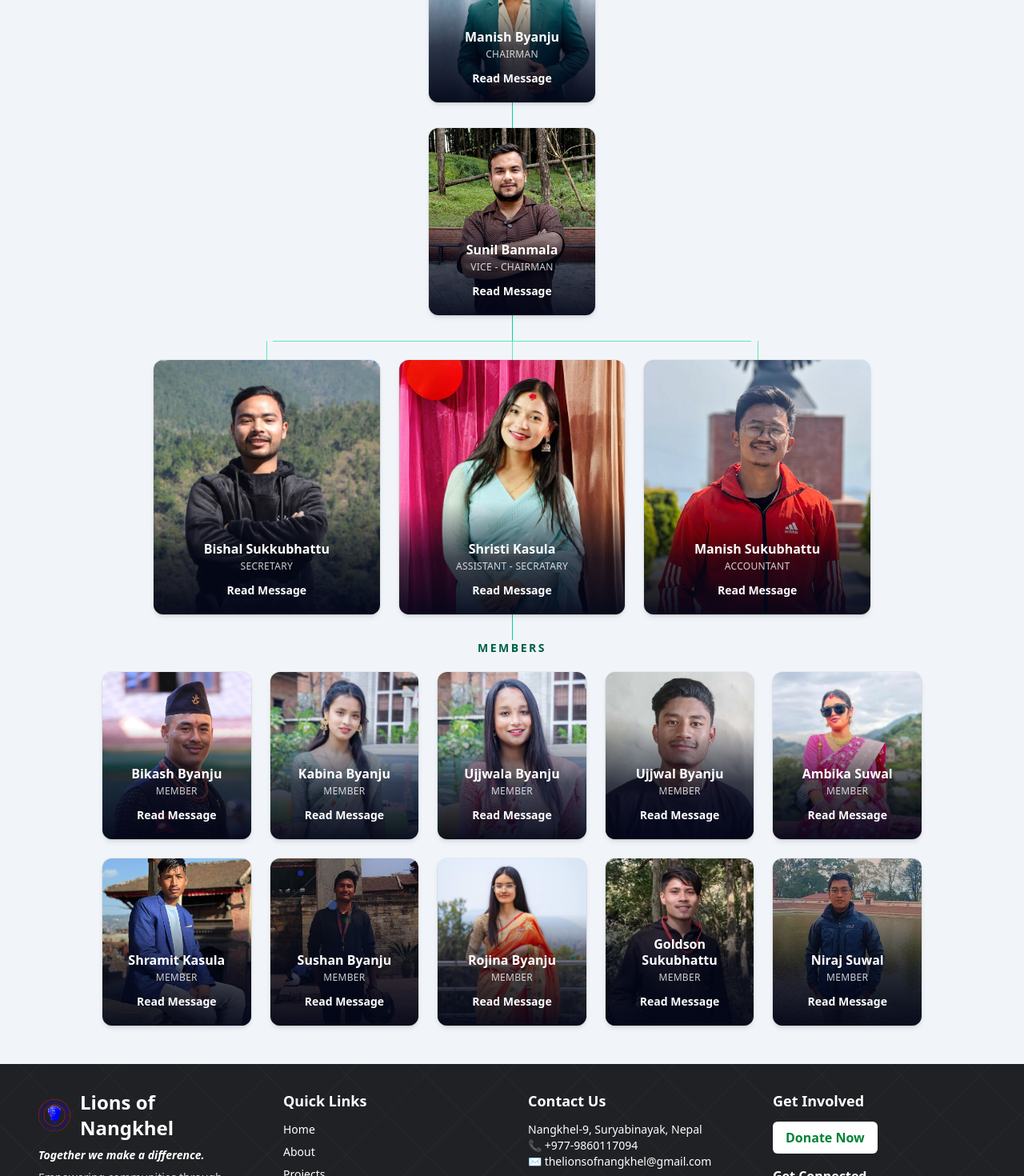
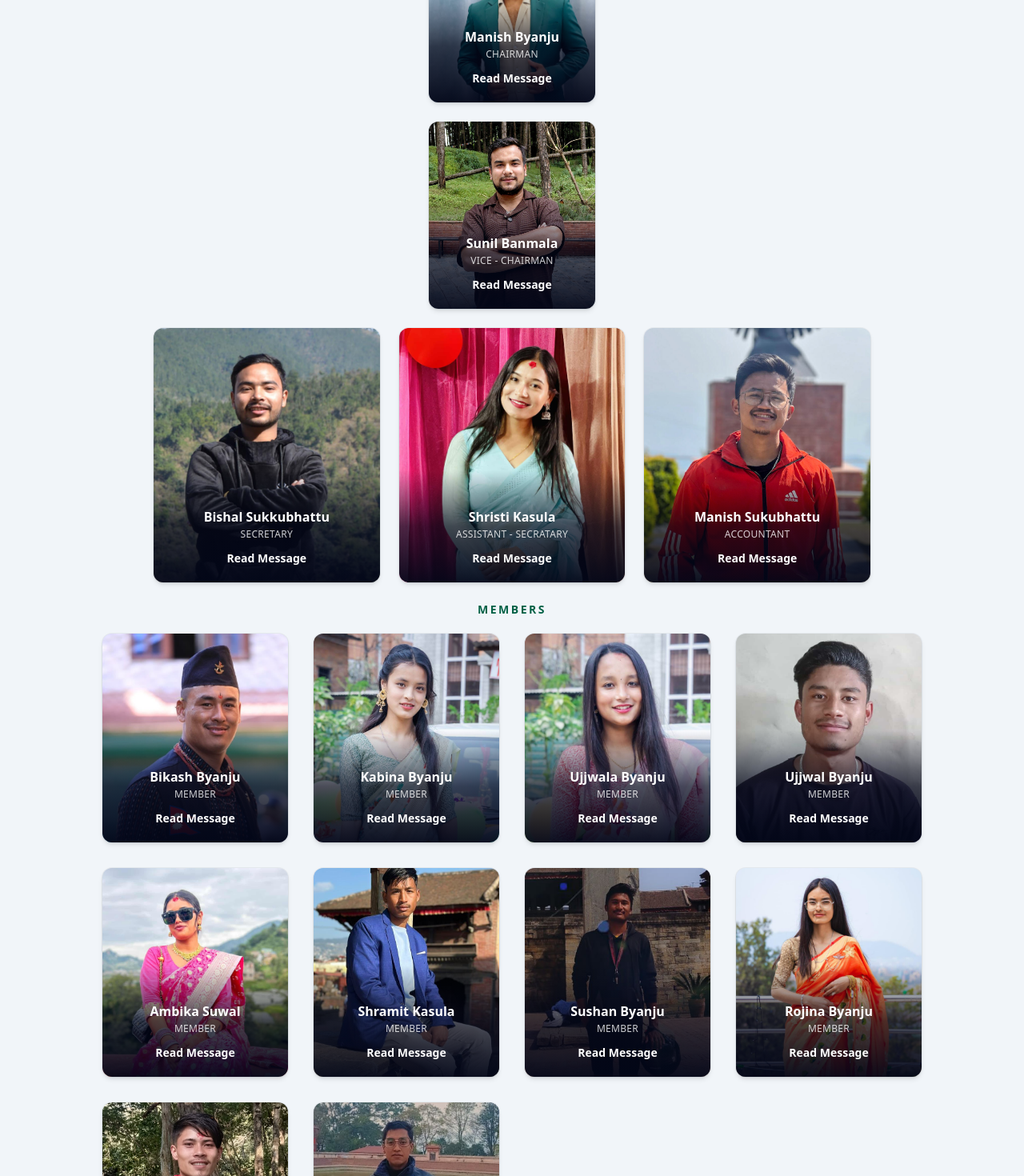
Before and after one commit to nirajsuwal11/nangkhel, a React (Vite) app: page / in a window 1280 px wide. Shown: the part 2680-4150 px from the top of the page at 80% size. Built offline with nearby package versions, Linux system fonts and the light colour scheme.

Commit message:
changed footer logo

```diff
--- a/src/components/Footer.jsx
+++ b/src/components/Footer.jsx
@@ -14,16 +14,20 @@ export default function Footer() {
         {/* Column 1 */}
         <div>
           <div className="mb-2 flex items-center gap-3">
+            <span className="flex h-12 w-12 shrink-0 items-center justify-center rounded-full bg-white shadow-sm ring-1 ring-slate-200">
               <img
                 src={logo}
                 alt="The Lions of Nangkhel logo"
                 className="h-10 w-10 object-contain"
               />
+            </span>
+            <div>
               <h2 className="text-2xl font-bold">Lions of Nangkhel</h2>
-          </div>
-          <p className="mb-2 text-sm font-semibold italic text-white">
+              <p className="text-sm font-semibold italic text-white">
                 Together we make a difference.
               </p>
+            </div>
+          </div>
           <p className="text-sm text-white/80">
             Empowering communities through education, healthcare, and kindness.
           </p>
--- a/src/pages/About.jsx
+++ b/src/pages/About.jsx
@@ -301,7 +301,7 @@ The club believes that young people are not only the future of a community but a
             </p>
           </header>
 
-          <div className="mx-auto flex max-w-5xl flex-col items-center">
+          <div className="mx-auto flex max-w-5xl flex-col items-center gap-6">
             {chairman && (
               <div className="w-44 sm:w-52">
                 <PersonCard
@@ -311,10 +311,6 @@ The club believes that young people are not only the future of a community but a
                   bio={chairman.bio}
                 />
               </div>
-            )}
-
-            {chairman && viceChairman && (
-              <div className="h-8 w-px bg-emerald-400" aria-hidden="true" />
             )}
 
             {viceChairman && (
@@ -328,21 +324,13 @@ The club believes that young people are not only the future of a community but a
               </div>
             )}
 
-            {viceChairman && officers.length > 0 && (
-              <div className="h-8 w-px bg-emerald-400" aria-hidden="true" />
-            )}
-
             {officers.length > 0 && (
               <div className="relative w-full max-w-4xl">
-                <div
-                  className="absolute left-[16.67%] right-[16.67%] top-0 hidden h-px bg-emerald-300 sm:block"
-                  aria-hidden="true"
-                />
                 <div className="grid gap-5 sm:grid-cols-3 sm:gap-6">
                   {officers.map((member) => (
                     <div
                       key={member.name}
-                      className="relative mx-auto w-44 pt-0 sm:w-full sm:pt-6 before:hidden sm:before:absolute sm:before:left-1/2 sm:before:top-0 sm:before:block sm:before:h-6 sm:before:w-px sm:before:bg-emerald-300"
+                      className="relative mx-auto w-44 sm:w-full"
                     >
                       <PersonCard
                         name={member.name}
@@ -356,16 +344,12 @@ The club believes that young people are not only the future of a community but a
               </div>
             )}
 
-            {officers.length > 0 && members.length > 0 && (
-              <div className="h-8 w-px bg-emerald-400" aria-hidden="true" />
-            )}
-
             {members.length > 0 && (
               <div className="w-full">
                 <h3 className="mb-5 text-center text-sm font-bold uppercase tracking-[0.18em] text-emerald-800">
                   Members
                 </h3>
-                <div className="mx-auto grid max-w-5xl grid-cols-2 gap-4 sm:grid-cols-3 sm:gap-6 lg:grid-cols-5">
+                <div className="mx-auto grid max-w-5xl grid-cols-2 gap-6 sm:grid-cols-3 sm:gap-8 lg:grid-cols-4">
                   {members.map((member) => (
                     <PersonCard
                       key={member.name}
```
Lines whose indentation alone changed are shown as unchanged.
